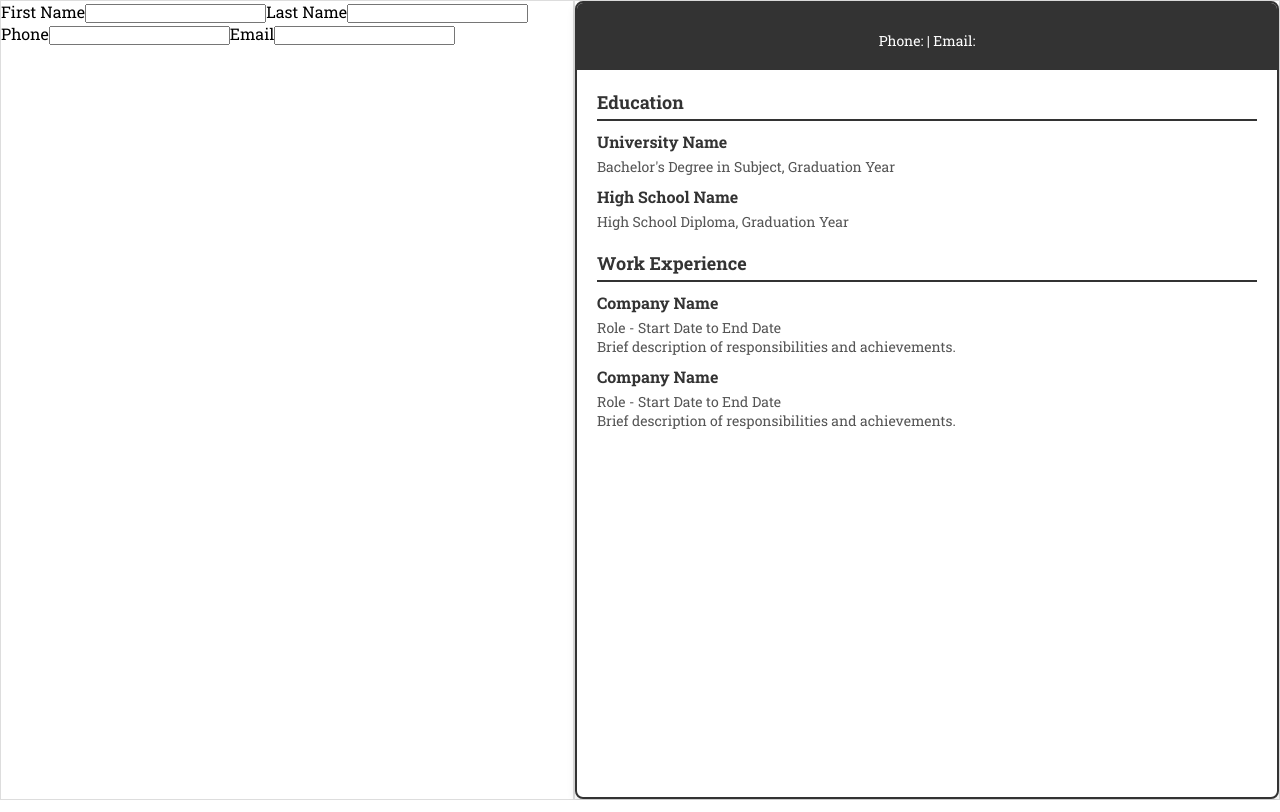
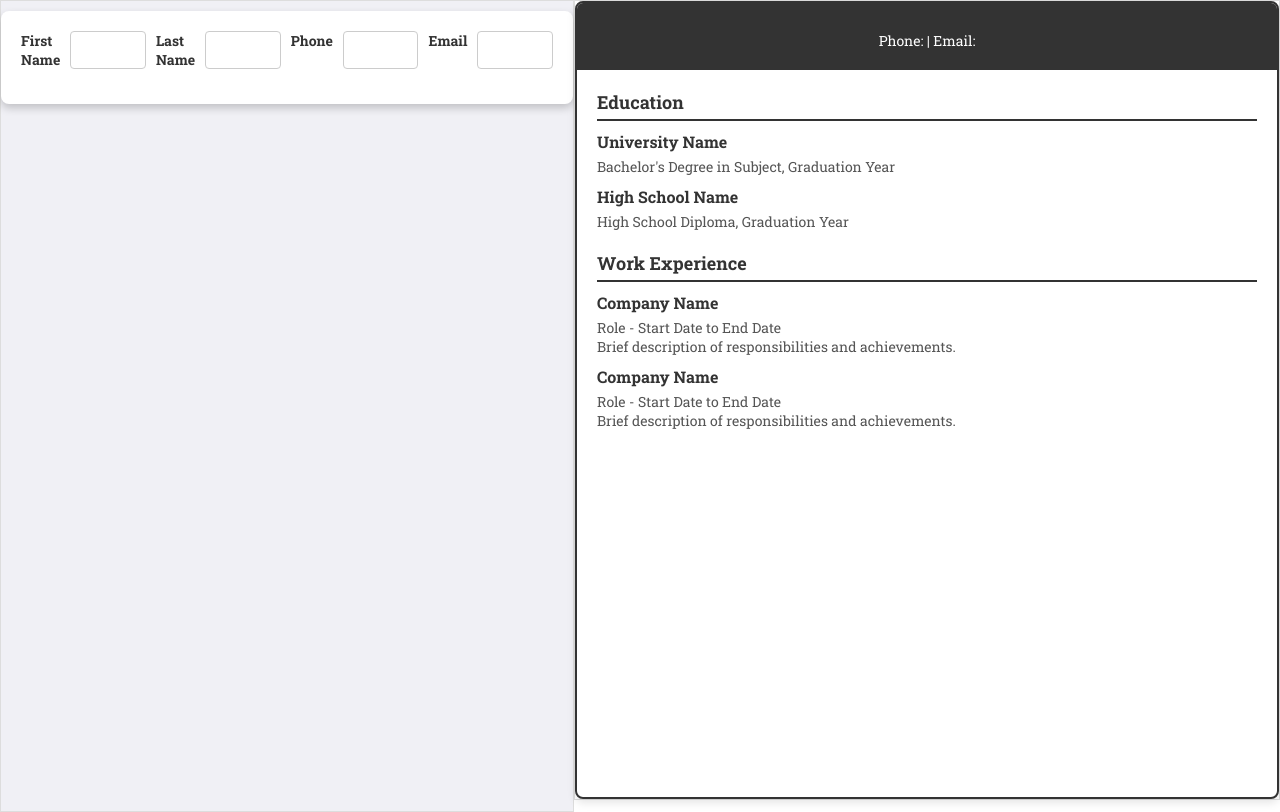
Before and after one commit to banpogi/CV-Builder, a React (Vite) app in the folder 01-starting-project/: page / in a window 1280 px wide. Built offline with nearby package versions, Linux system fonts and the light colour scheme.

Commit message:
added styles on the input form

```diff
--- a/01-starting-project/src/components/PersonalInfo.jsx
+++ b/01-starting-project/src/components/PersonalInfo.jsx
@@ -1,7 +1,7 @@
 export default function PersonalInfo({ userInput, onChange }) {
   return (
     <div className="info-container">
-      <div className="info-form">
+      {/* <div className="info-form">
         <label>First Name</label>
         <input
           type="text"
@@ -33,6 +33,34 @@ export default function PersonalInfo({ userInput, onChange }) {
           required
           onChange={(event) => onChange("email", event.target.value)}
         />
+      </div> */}
+      <div className="form-container">
+        <label>First Name</label>
+        <input
+          type="text"
+          value={userInput.firstName}
+          onChange={(event) => onChange("firstName", event.target.value)}
+        />
+
+        <label>Last Name</label>
+        <input
+          type="text"
+          value={userInput.lastName}
+          onChange={(event) => onChange("lastName", event.target.value)}
+        />
+        <label>Phone</label>
+        <input
+          type="text"
+          value={userInput.phoneNumber}
+          onChange={(event) => onChange("phoneNumber", event.target.value)}
+        />
+
+        <label>Email</label>
+        <input
+          type="email"
+          value={userInput.email}
+          onChange={(event) => onChange("email", event.target.value)}
+        />
       </div>
     </div>
   );
--- a/01-starting-project/src/index.css
+++ b/01-starting-project/src/index.css
@@ -18,13 +18,48 @@ body {
   flex: 1;
   display: flex;
   border: 1px solid #ddd;
+  background-color: #f0f0f5;
+  justify-content: center;
+  align-items: flex-start;
+  padding-top: 10px;
+  height: 100vh;
+  margin: 0;
 }
 
 .cv-container {
   flex: 1;
   display: flex;
+
   border: 1px solid #ddd;
   justify-content: center; /* Center horizontally */
+}
+
+.form-container {
+  padding: 20px;
+  border-radius: 8px;
+  box-shadow: 0 4px 8px rgba(0, 0, 0, 0.2);
+  background-color: #ffffff;
+  display: flex;
+  justify-content: space-between;
+  gap: 10px;
+}
+
+.form-container label {
+  font-size: 14px;
+  color: #333;
+  display: block;
+  margin-bottom: 5px;
+  font-weight: bold;
+}
+
+.form-container input {
+  width: 100%;
+  padding: 10px;
+  margin-bottom: 15px;
+  border: 1px solid #ccc;
+  border-radius: 4px;
+  font-size: 14px;
+  transition: border-color 0.3s;
 }
 
 .resume {
```
